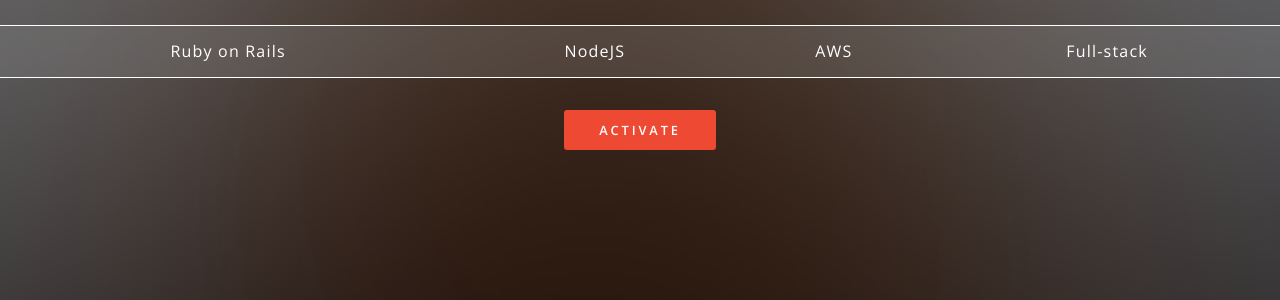
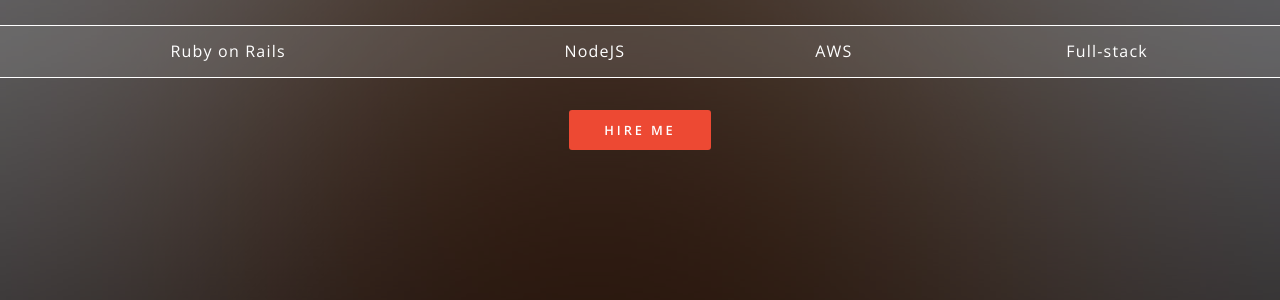
Before and after one commit to RemoteCTO/edwardwoodcock.com-old2, a Jekyll site: the page built from index.html, in a window 1280 px wide and 900 px high. Shown: the part 407-707 px from the top of the window. Built offline with Jekyll 4.4.1, drawn with Linux system fonts in a browser that asks for light colours.

Commit message:
Change CTA

```diff
--- a/index.html
+++ b/index.html
@@ -7,7 +7,7 @@ layout: landing
 							<h2>{{ site.title }}</h2>
 							<p>{{ site.description | markdownify }}</p>
 							<ul class="actions">
-								<li><a href="#" class="button special">Activate</a></li>
+								<li><a href="#" class="button special">Hire Me</a></li>
 							</ul>
 						</div>
 						<a href="#one" class="more scrolly">Learn More</a>
@@ -100,7 +100,7 @@ layout: landing
 								<p>Aliquam ut ex ut augue consectetur interdum endrerit imperdiet amet eleifend fringilla.</p>
 							</header>
 							<ul class="actions vertical">
-								<li><a href="#" class="button fit special">Activate</a></li>
+								<li><a href="#" class="button fit special">Hire Me</a></li>
 								<li><a href="#" class="button fit">Learn More</a></li>
 							</ul>
 						</div>
```
